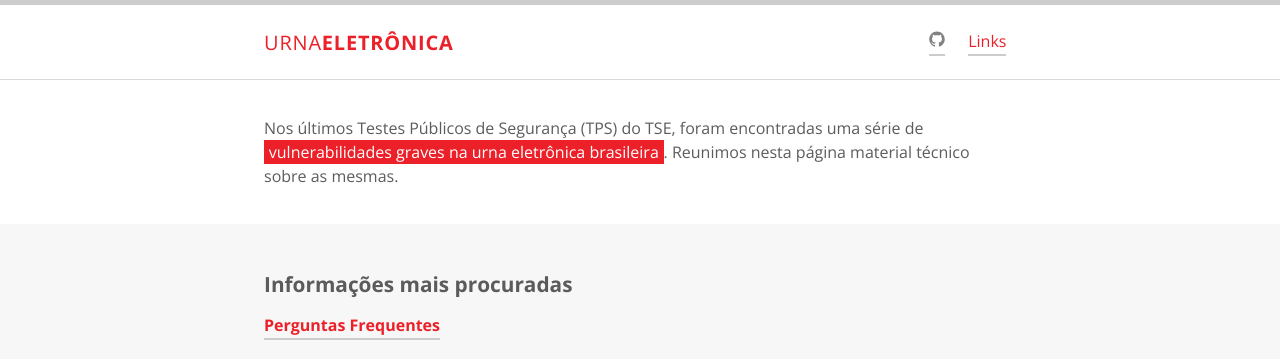
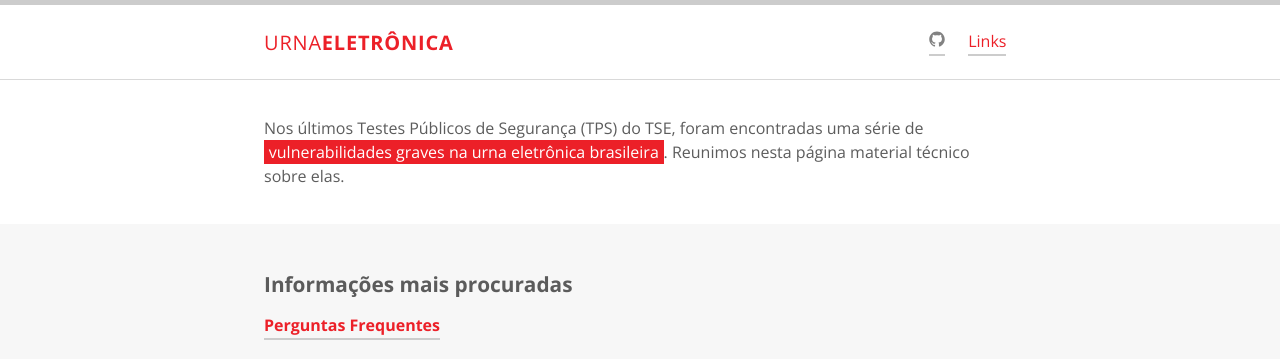
Before and after one commit to epicleet/urna-website, a Jekyll site: the page built from index.html, in a window 1280 px wide. Shown: the top 359 px of the page. Built offline with Jekyll 4.4.1, drawn with Linux system fonts in a browser that asks for light colours; the list of posts is cut into pages by our own code.

Commit message:
Melhora a gramática

```diff
--- a/_includes/intro.html
+++ b/_includes/intro.html
@@ -1,5 +1,5 @@
 <section class="intro">
   <div class="container">
-    <p class="lead">Nos últimos Testes Públicos de Segurança (TPS) do TSE, foram encontradas uma série de <strong class="author-name" itemprop="name">vulnerabilidades graves na urna eletrônica brasileira</strong>. Reunimos nesta página material técnico sobre as mesmas.</p>
+    <p class="lead">Nos últimos Testes Públicos de Segurança (TPS) do TSE, foram encontradas uma série de <strong class="author-name" itemprop="name">vulnerabilidades graves na urna eletrônica brasileira</strong>. Reunimos nesta página material técnico sobre elas.</p>
   </div>
 </section>
```
